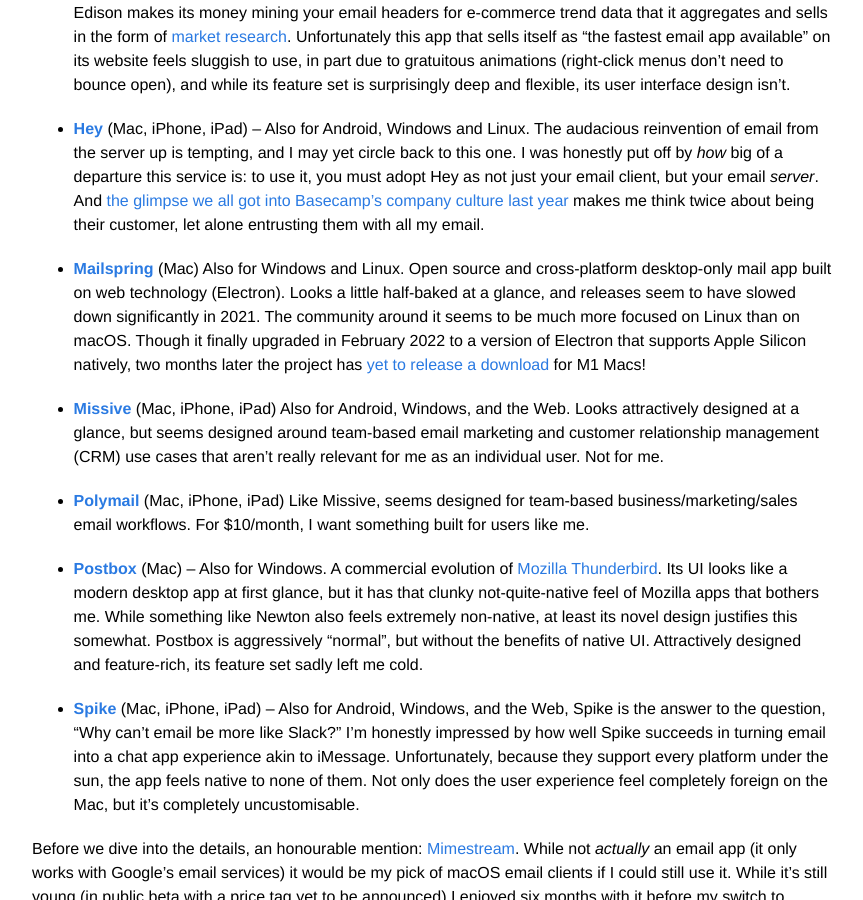
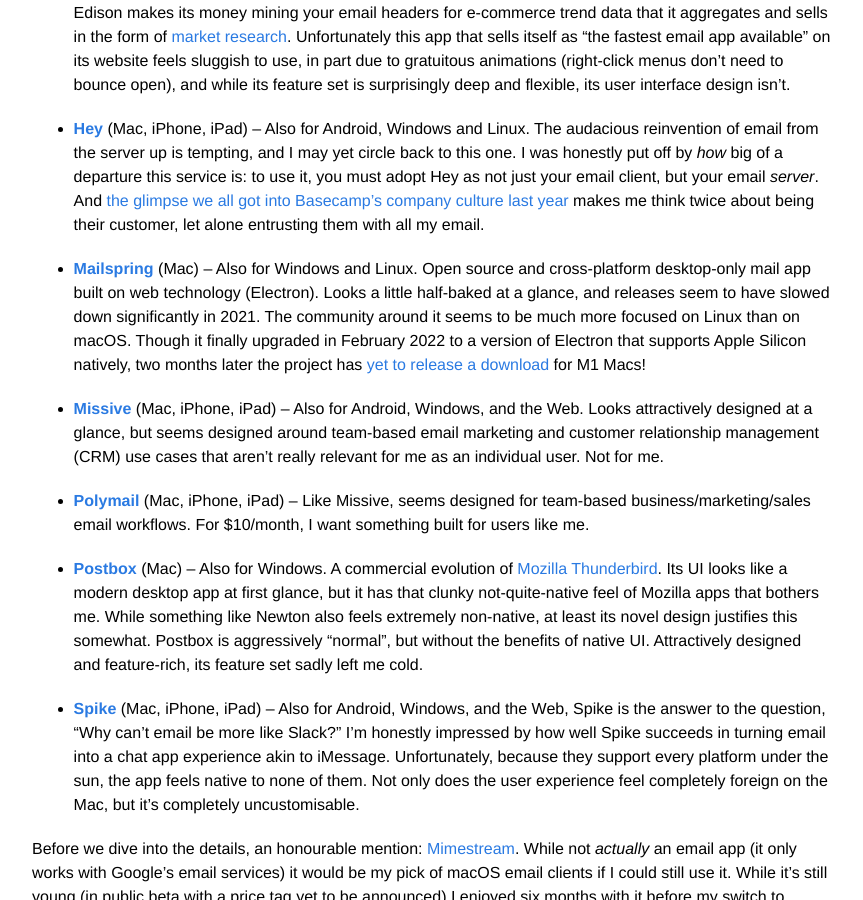
Before and after one commit to sentience/kevinyank.com, a Jekyll site: the page built from _posts/2022-03-08-email-apps.md, in a window 1280 px wide and 900 px high, scrolled down 3662 px. Shown: the whole window, without its empty margins (208-1071 px from the left). Built offline with Jekyll 4.4.1, drawn with Linux system fonts in a browser that asks for light colours; our own code applies the rules of GitHub Pages for plain Markdown files.

```diff
--- a/_posts/2022-03-08-email-apps.md
+++ b/_posts/2022-03-08-email-apps.md
@@ -61,11 +61,11 @@ And here are a bunch more that I discarded after a first look:
 
 * **[Hey]** (Mac, iPhone, iPad) – Also for Android, Windows and Linux. The audacious reinvention of email from the server up is tempting, and I may yet circle back to this one. I was honestly put off by _how_ big of a departure this service is: to use it, you must adopt Hey as not just your email client, but your email _server_. And [the glimpse we all got into Basecamp's company culture last year](https://www.theverge.com/2021/4/27/22406673/basecamp-political-speech-policy-controversy) makes me think twice about being their customer, let alone entrusting them with all my email.
 
-* **[Mailspring]** (Mac) Also for Windows and Linux. Open source and cross-platform desktop-only mail app built on web technology (Electron). Looks a little half-baked at a glance, and releases seem to have slowed down significantly in 2021. The community around it seems to be much more focused on Linux than on macOS. Though it finally upgraded in February 2022 to a version of Electron that supports Apple Silicon natively, two months later the project has [yet to release a download][Mailspring for M1] for M1 Macs!
+* **[Mailspring]** (Mac) – Also for Windows and Linux. Open source and cross-platform desktop-only mail app built on web technology (Electron). Looks a little half-baked at a glance, and releases seem to have slowed down significantly in 2021. The community around it seems to be much more focused on Linux than on macOS. Though it finally upgraded in February 2022 to a version of Electron that supports Apple Silicon natively, two months later the project has [yet to release a download][Mailspring for M1] for M1 Macs!
 
-* **[Missive]** (Mac, iPhone, iPad) Also for Android, Windows, and the Web. Looks attractively designed at a glance, but seems designed around team-based email marketing and customer relationship management (CRM) use cases that aren't really relevant for me as an individual user. Not for me.
+* **[Missive]** (Mac, iPhone, iPad) – Also for Android, Windows, and the Web. Looks attractively designed at a glance, but seems designed around team-based email marketing and customer relationship management (CRM) use cases that aren't really relevant for me as an individual user. Not for me.
 
-* **[Polymail]** (Mac, iPhone, iPad) Like Missive, seems designed for team-based business/marketing/sales email workflows. For $10/month, I want something built for users like me.
+* **[Polymail]** (Mac, iPhone, iPad) – Like Missive, seems designed for team-based business/marketing/sales email workflows. For $10/month, I want something built for users like me.
 
 * **[Postbox]** (Mac) – Also for Windows. A commercial evolution of [Mozilla Thunderbird]. Its UI looks like a modern desktop app at first glance, but it has that clunky not-quite-native feel of Mozilla apps that bothers me. While something like Newton also feels extremely non-native, at least its novel design justifies this somewhat. Postbox is aggressively “normal”, but without the benefits of native UI. Attractively designed and feature-rich, its feature set sadly left me cold.
 
```
